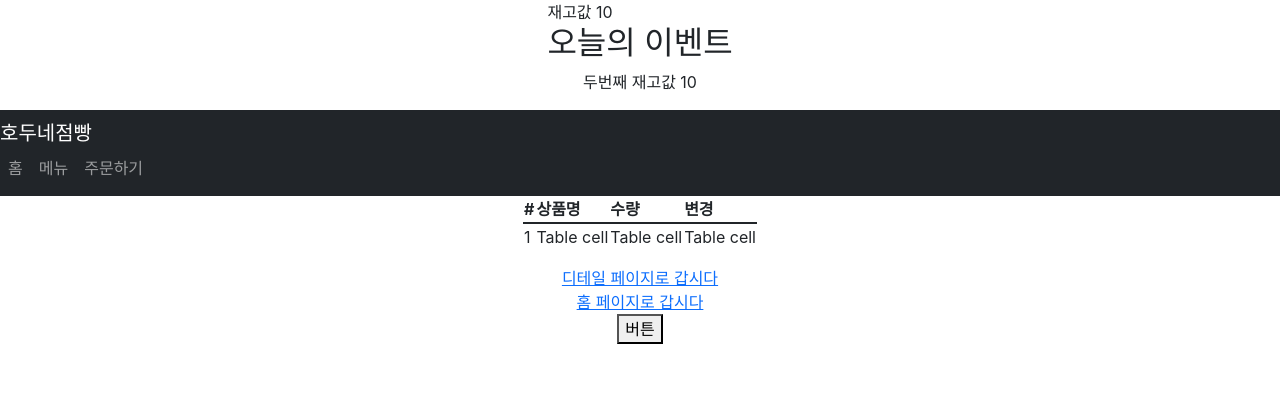
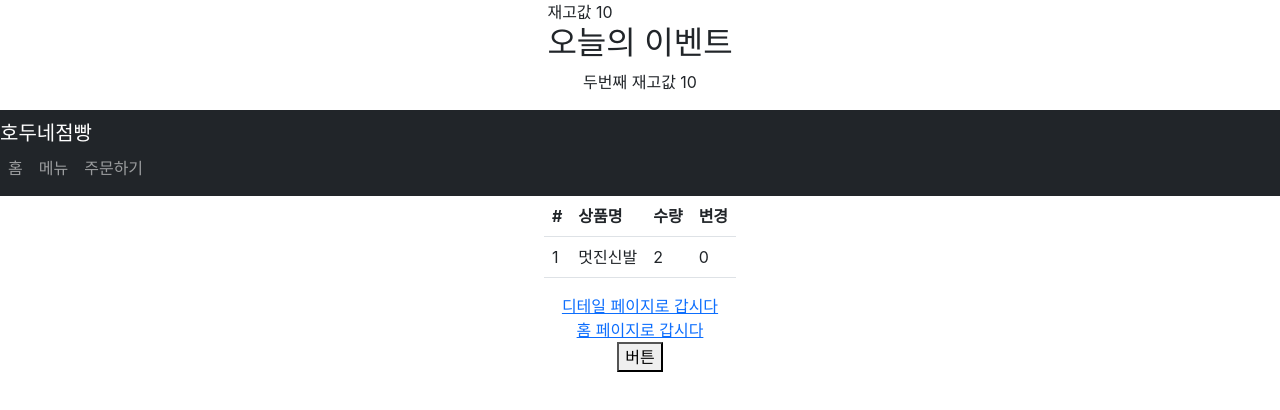
Before and after one commit to eovhdnjawm1/ReactStudy, a React (Create React App) app in the folder Shop/: page /Cart in a window 1280 px wide. Shown: the top 410 px of the page. Built offline with nearby package versions, Linux system fonts and the light colour scheme.

Commit message:
✨ Feat redux Data Setting

```diff
--- a/Shop/src/Cart.js
+++ b/Shop/src/Cart.js
@@ -1,10 +1,12 @@
 import React from 'react';
 import { Table } from 'react-bootstrap'
+import { connect } from 'react-redux';
 
-function Cart(){
-	return(
+function Cart(props) {
+	return (
 		<div>
 			<Table responsive>
+				<tbody>
 					<tr>
 						<th>#</th>
 						<th>상품명</th>
@@ -13,13 +15,24 @@ function Cart(){
 					</tr>
 					<tr>
 						<td>1</td>
-          <td>Table cell</td>
-          <td>Table cell</td>
-          <td>Table cell</td>
+						<td> {props.상품명} </td>
+						<td>{props.state[0].quan}</td>
+						<td>{props.state[0].id}</td>
 					</tr>
+				</tbody>
 			</Table>
 		</div>
 	)
 }
 
-export default Cart;
+function CartPage(state) {
+	return {
+		state: state,
+
+		// state는 props 처럼 만들어준다.
+		// state안에 있는 데이터를 다 state로 받아주세요
+		상품명 : state[0].name,
+	}
+}
+export default connect(CartPage)(Cart);
+// export default Cart;
```
Lines whose indentation alone changed are shown as unchanged.
